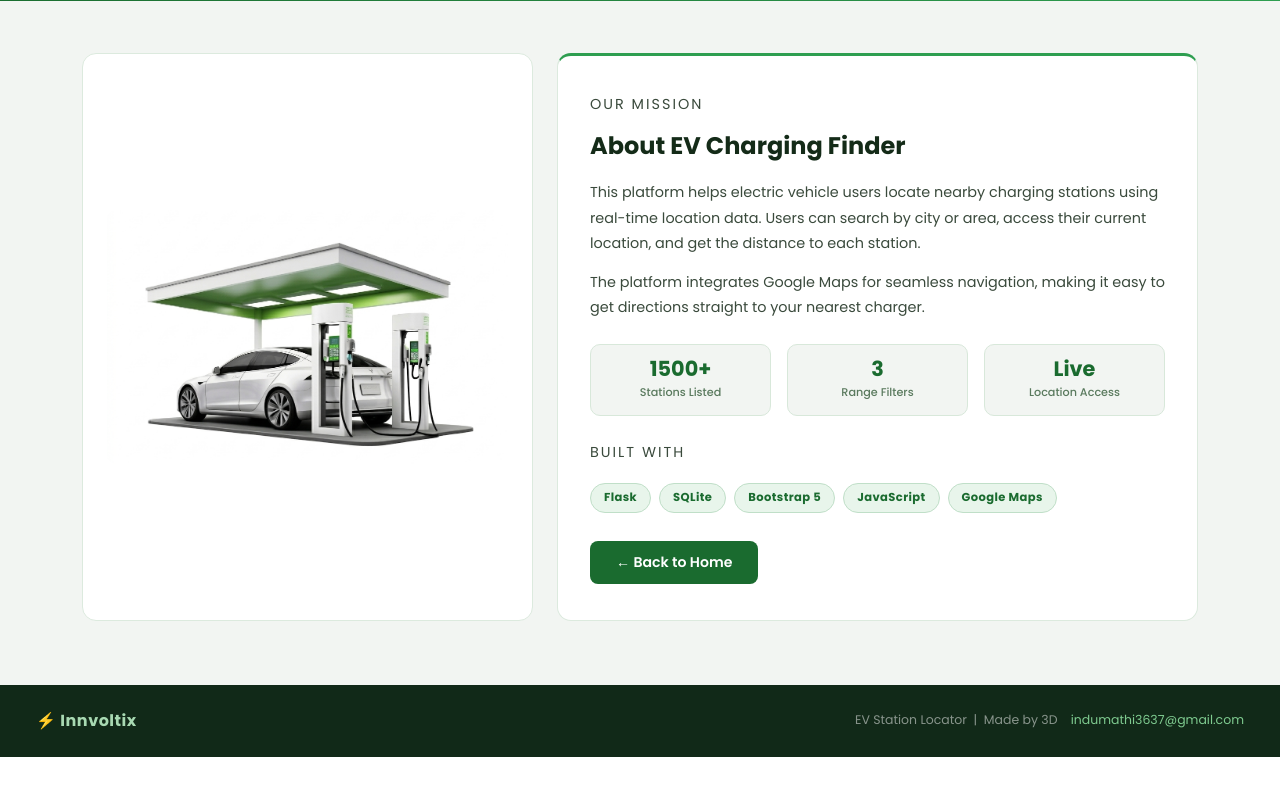
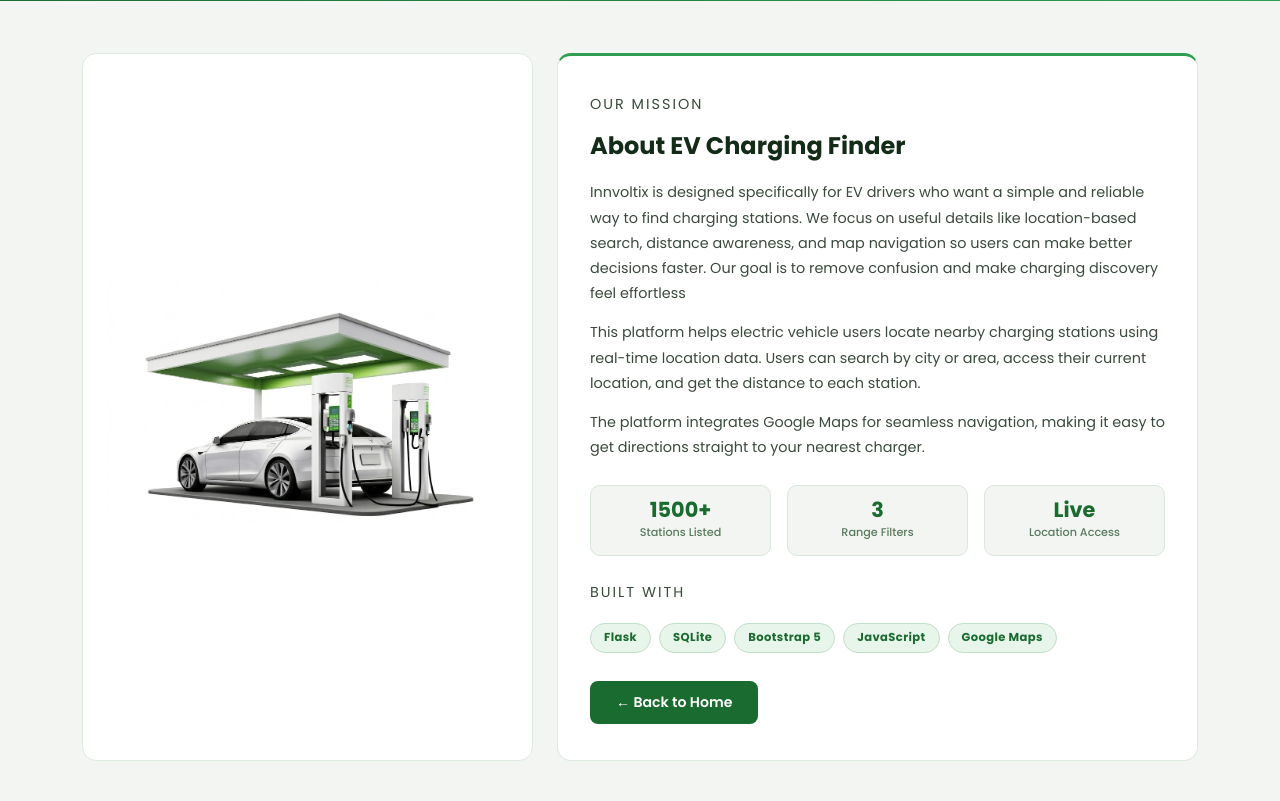
Before and after one commit to indu32/EV_charging_stations, a Flask app: page /about in a window 1280 px wide. Shown: the part 237-1038 px from the top of the page. Before the commit the page ends 994 px from the top, so only its background shows below. Run offline with Flask 3, Linux system fonts and the light colour scheme.

Commit message:
Update about.html

```diff
--- a/EV project/templates/about.html
+++ b/EV project/templates/about.html
@@ -325,6 +325,11 @@ footer {
 
           <p class="section-label-sm">Our Mission</p>
           <h2>About EV Charging Finder</h2>
+          <p>
+            Innvoltix is designed specifically for EV drivers who want a simple and reliable way to find charging stations.
+            We focus on useful details like location-based search, distance awareness, and map navigation so users can make better decisions faster.
+            Our goal is to remove confusion and make charging discovery feel effortless
+          </p>
 
           <p>
             This platform helps electric vehicle users locate nearby charging stations using
```
